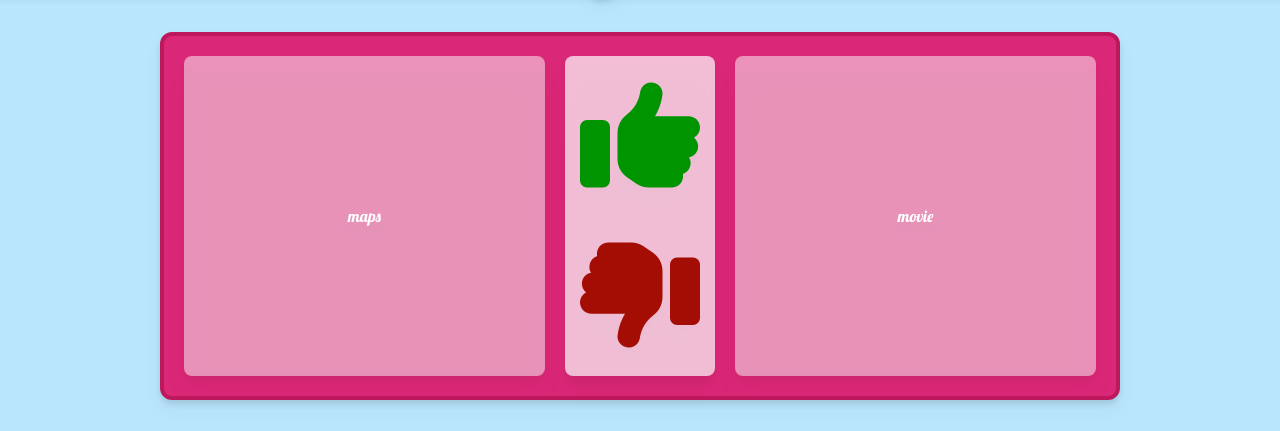
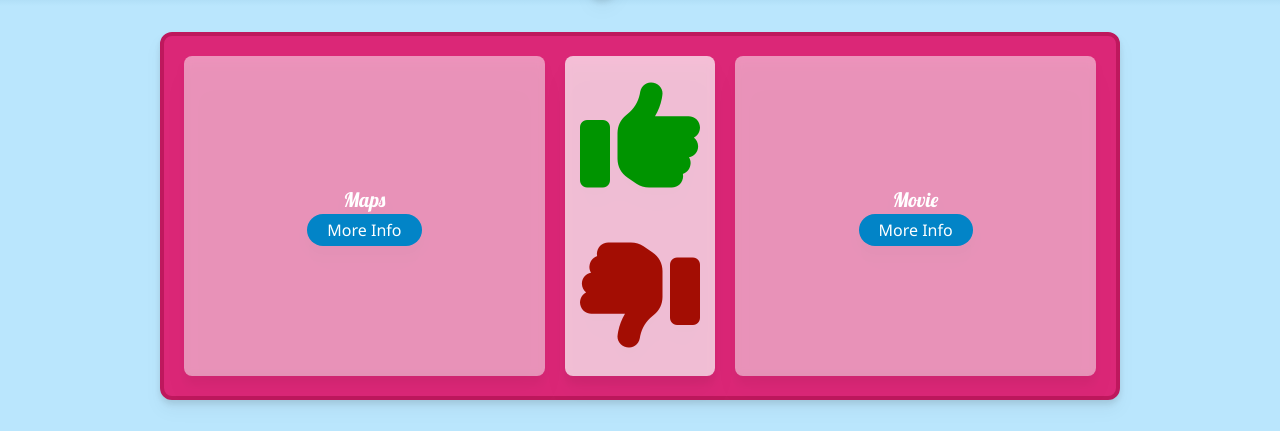
Before and after one commit to MattDRyan/Easy-Date, a plain HTML site: page results.html in a window 1280 px wide. Shown: the part 118-549 px from the top of the page. Drawn offline with nearby package versions, Linux system fonts and the light colour scheme.

Commit message:
Changed font. Added more info button on recommendation

```diff
--- a/results.html
+++ b/results.html
@@ -26,7 +26,8 @@
         <div
           class="backdrop-blur-sm bg-white/50 h-80 my-5 ml-5 mr-2.5 w-2/5 flex flex-col justify-center items-center rounded-lg drop-shadow-xl"
         >
-          maps
+        <p class="text-center text-xl text-white">Maps</p>
+          <button class="rounded-full bg-sky-600 px-5 py-1 hover:bg-sky-200 hover:text-black" style="font-family: 'Segoe UI', Tahoma, Geneva, Verdana, sans-serif;">More Info</button>
         </div>
         <div
           class="h-80 w-1/6 backdrop-blur-sm bg-white/70 my-5 mx-2.5 flex flex-col justify-around items-center rounded-lg drop-shadow-xl md:text-4xl lg:text-5xl xl:text-6xl"
@@ -43,7 +44,8 @@
         <div
           class="h-80 backdrop-blur-sm bg-white/50 my-5 ml-2.5 mr-5 w-2/5 flex flex-col justify-center items-center rounded-lg drop-shadow-xl"
         >
-          movie
+          <p class="text-center text-xl text-white">Movie</p>
+          <button class="rounded-full bg-sky-600 px-5 py-1 hover:bg-sky-200 hover:text-black" style="font-family: 'Segoe UI', Tahoma, Geneva, Verdana, sans-serif;">More Info</button>
         </div>
       </div>
       <div
```
